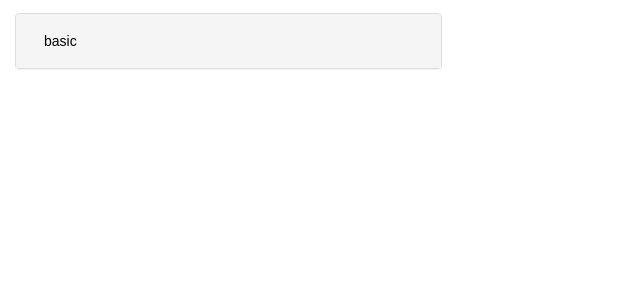
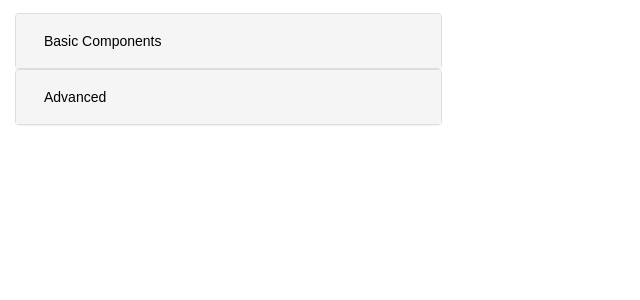
Before and after one commit to TonyYang9527/my-app, a React (Create React App) app: page / in a window 1280 px wide. Shown: the top 300 px of the page, without its empty margins (0-640 px from the left). Built offline with nearby package versions, Linux system fonts and the light colour scheme.

Commit message:
header open event

```diff
--- a/src/components/FormComponents.js
+++ b/src/components/FormComponents.js
@@ -20,11 +20,10 @@ class FormComponents extends React.Component{
            actions.getGroups().map((group , index)=>{
                return (
                    <GroupPanel key={index} type ={group.name} >
-                     <GroupHeader id={id} type={group.name} title={group.name} onOpenGroup={actions.changeClassName} />
-                     <Group type={group.name} className={actions.getClassName(group.name)}>
+                     <GroupHeader id={id} type={group.name} title={group.title} onOpenGroup={actions.changeClassName} />
+                     <Group type={group.name} className={group.className}>
                       <GroupContainer type={group.name}>
                         <ComponentBuilder  />
-
                       </GroupContainer>
                      </Group>
 
--- a/src/components/Group.js
+++ b/src/components/Group.js
@@ -23,4 +23,5 @@ class Group extends React.Component{
          </div>) ;
     };
 }
+
 export default observer(Group);
--- a/src/components/GroupHeader.js
+++ b/src/components/GroupHeader.js
@@ -14,10 +14,10 @@ static defaultProps = {
    id : '',
    type : '',
    title : '',
-   onOpenGroup : ()=>{} ,
+   onOpenGroup : () => void(0) ,
 };
 
-    render =() =>{
+render =() =>{
         return(
           <div  className='card-header panel-heading form-builder-group-header'>
           <h5 className='mb-0 panel-title' >
@@ -26,11 +26,12 @@ static defaultProps = {
              data-toggle='collapse'
              data-parent={'#'+this.props.id}
              data-target ={'#group-'+this.props.type}
-             onClick={e =>this.props.onOpenGroup(this.props.type)}>
-             {this.props.title}
+             onClick={e =>this.props.onOpenGroup(this.props.type) }>
+               {this.props.title}
             </button>
           </h5>
          </div>) ;
     };
 }
+
 export default observer(GroupHeader);
--- a/src/stores/GroupStore.js
+++ b/src/stores/GroupStore.js
@@ -1,4 +1,4 @@
-import {observable, action,autorun} from 'mobx';
+import {observable, action,autorun,isObservableObject} from 'mobx';
 import _ from  'lodash' ;
 const state = observable({
      groups: [],
@@ -9,9 +9,16 @@ const actions = {
              name : 'basic',
              title: 'Basic Components',
              weight: 0,
-             className : 'panel-collapse collapse' ,
+             className : 'panel-collapse collapse ' ,
         } ;
+        let  advanced ={
+            name : 'advanced',
+            title: 'Advanced',
+            weight: 0,
+            className : 'panel-collapse collapse ' ,
+       } ;
      state.groups.push(basic);
+     state.groups.push(advanced);
     }),
 
     getGroups: action(() => {
@@ -37,7 +44,7 @@ const actions = {
 
         let element=_.find(state.groups, _.matchesProperty('name', name));
         console.log("getClassName :" ,element);
-        console.log("getClassName :" ,element);
+        console.log("isObservableObject :" ,isObservableObject(element));
         return element.className ;
     })
 };
```
